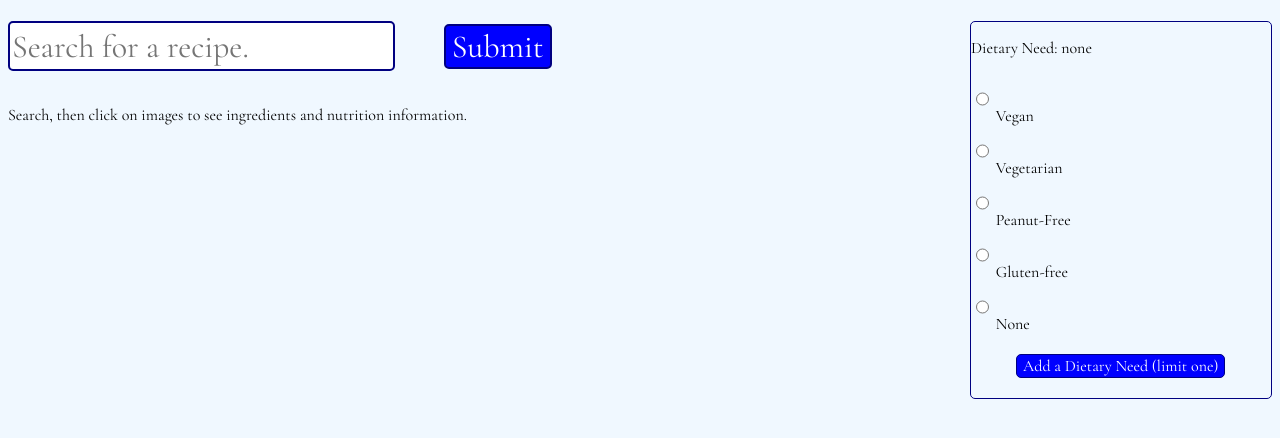
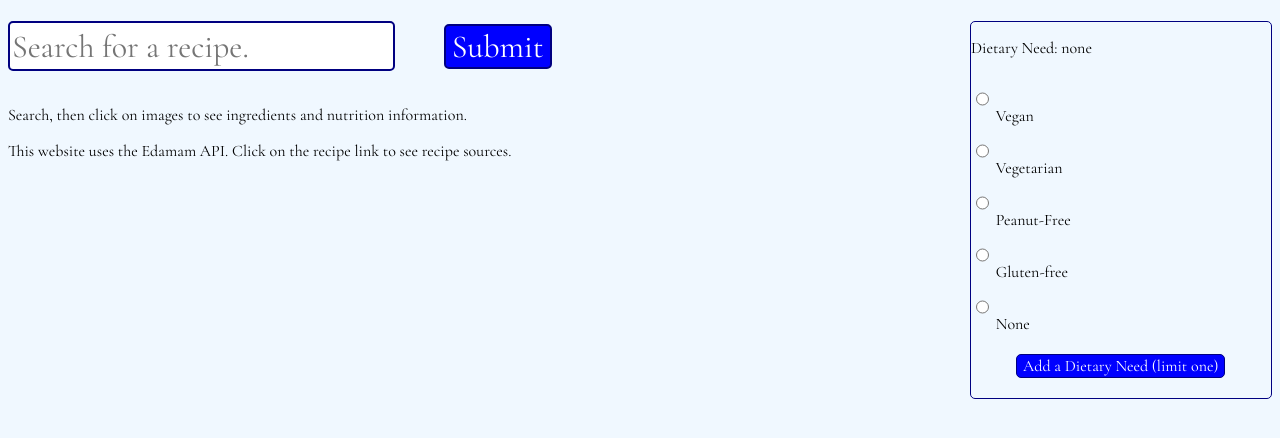
Before and after one commit to alexander-poe/recipe-search, a plain HTML site: page index.html in a window 1280 px wide. Drawn offline with nearby package versions, Linux system fonts and the light colour scheme.

Commit message:
Update index.html

```diff
--- a/index.html
+++ b/index.html
@@ -29,7 +29,7 @@
 	<p>Search, then click on images to see ingredients and nutrition information.</p>
 	<div id="results"></div>
 	</div>
-
+	<p>This website uses the Edamam API. Click on the recipe link to see recipe sources.</p>
 <script src="https://code.jquery.com/jquery-3.1.1.min.js" integrity="sha256-hVVnYaiADRTO2PzUGmuLJr8BLUSjGIZsDYGmIJLv2b8=" crossorigin="anonymous"></script>
 <script type="text/javascript" src="app.js"></script>
 </body>
```
